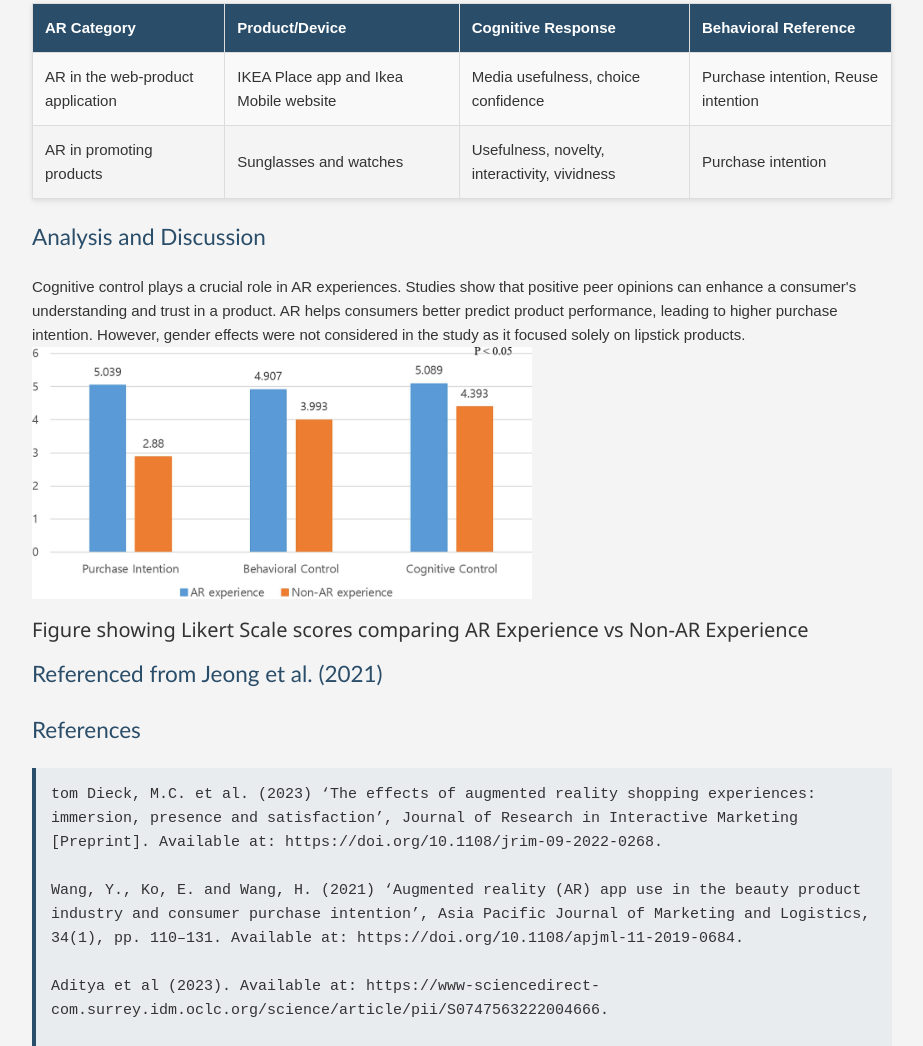
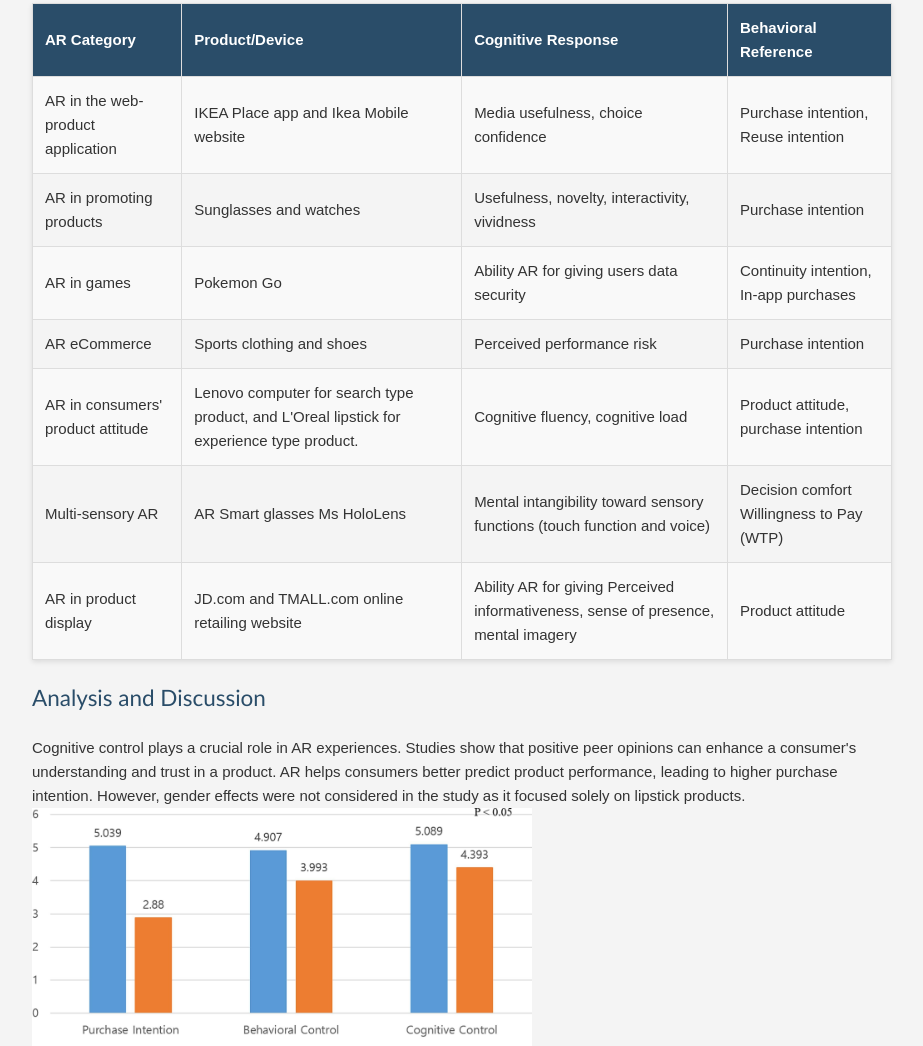
Before and after one commit to Happy-Fyte/FY6885429, a plain HTML site: page index.html in a window 1280 px wide. Shown: the part 963-2009 px from the top of the page, without its empty margins (178-1101 px from the left). Drawn offline with nearby package versions, Linux system fonts and the light colour scheme.

Commit message:
Full table

```diff
--- a/index.html
+++ b/index.html
@@ -163,7 +163,36 @@
             <td>Usefulness, novelty, interactivity, vividness</td>
             <td>Purchase intention</td>
         </tr>
-
+        <tr>
+            <td>AR in games</td>
+            <td>Pokemon Go</td>
+            <td>Ability AR for giving users data security</td>
+            <td>Continuity intention, In-app purchases</td>
+        </tr>
+        <tr>
+            <td>AR eCommerce</td>
+            <td>Sports clothing and shoes</td>
+            <td>Perceived performance risk</td>
+            <td>Purchase intention</td>
+        </tr>
+        <tr>
+            <td>AR in consumers' product attitude</td>
+            <td>Lenovo computer for search type product, and L'Oreal lipstick for experience type product.</td>
+            <td>Cognitive fluency, cognitive load</td>
+            <td>Product attitude, purchase intention</td>
+        </tr>
+        <tr>
+            <td>Multi-sensory AR</td>
+            <td>AR Smart glasses Ms HoloLens</td>
+            <td>Mental intangibility toward sensory functions (touch function and voice)</td>
+            <td>Decision comfort Willingness to Pay (WTP)</td>
+        </tr>
+        <tr>
+            <td>AR in product display</td>
+            <td>JD.com and TMALL.com online retailing website</td>
+            <td>Ability AR for giving Perceived informativeness, sense of presence, mental imagery</td>
+            <td>Product attitude</td>
+        </tr>
     </table>
 
 
```
